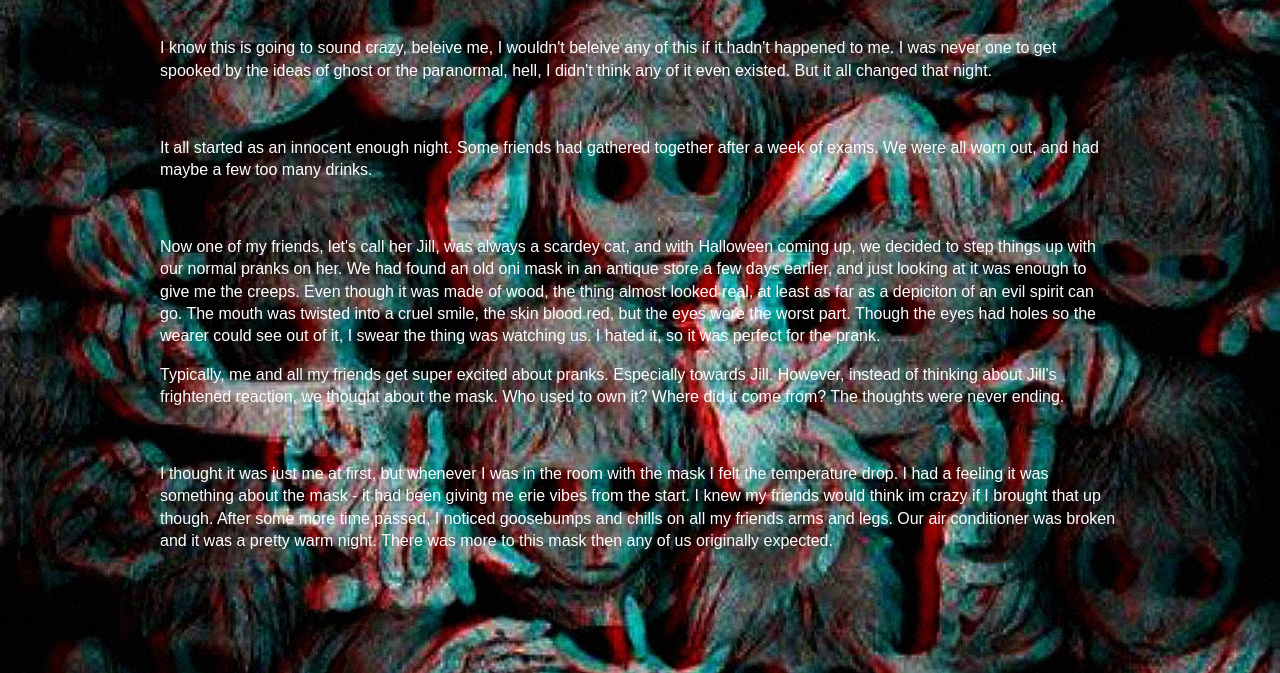
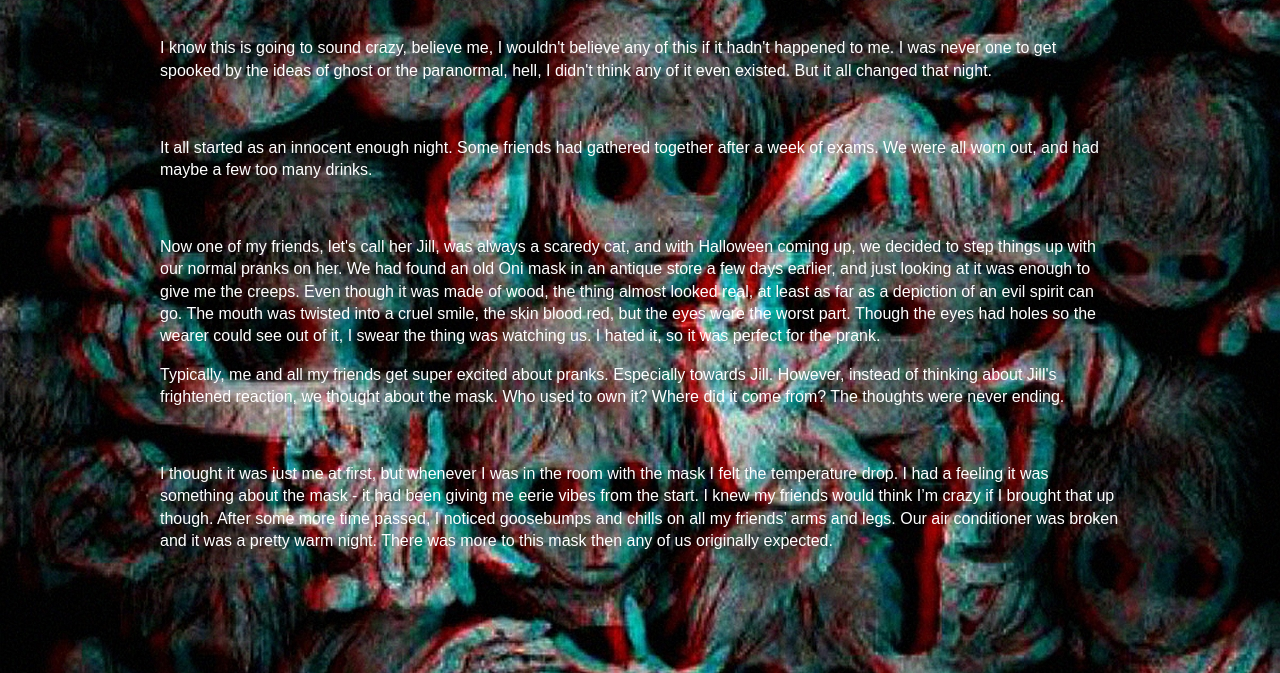
Before and after one commit to drwhich/Exquisite-Corpse, a plain HTML site: page index.html in a window 1280 px wide. Shown: the part 127-800 px from the top of the page. Drawn offline with nearby package versions, Linux system fonts and the light colour scheme.

Commit message:
Spelling Corrections
I corrected all the spelling errors that didn't conflict with the
storyline. There are still a couple grammatical errors that I thought
might be there on purpose for effect.

```diff
--- a/index.html
+++ b/index.html
@@ -1,7 +1,7 @@
     <head>
         <meta charset="utf-8">
         <meta http-equiv="x-ua-compatible" content="ie=edge">
-        <title>Semantic Markup Boilerplate</title>
+        <title>Exquisite Corpse</title>
         <title>Exquisite Corpse</title>
         <meta name="description" content="Class demo of html5 boilerplate and html5 structure and semantics">
         <meta name="viewport" content="width=device-width, initial-scale=1">
@@ -29,11 +29,13 @@
 
 
         <!-- Brady did this part -->
-  <p>I know this is going to sound crazy, beleive me, I wouldn't beleive any of this if it hadn't happened to me. I was never one to get spooked by the ideas of ghost or the paranormal, hell, I didn't think any of it even existed. But it all changed that night.</p>
+  <section class="Brady">
+  <p>I know this is going to sound crazy, believe me, I wouldn't believe any of this if it hadn't happened to me. I was never one to get spooked by the ideas of ghost or the paranormal, hell, I didn't think any of it even existed. But it all changed that night.</p>
   <br>
   <p>It all started as an innocent enough night. Some friends had gathered together after a week of exams. We were all worn out, and had maybe a few too many drinks.</p>
   <br>
-  <p>Now one of my friends, let's call her Jill, was always a scardey cat, and with Halloween coming up, we decided to step things up with our normal pranks on her. We had found an old oni mask in an antique store a few days earlier, and just looking at it was enough to give me the creeps. Even though it was made of wood, the thing almost looked real, at least as far as a depiciton of an evil spirit can go. The mouth was twisted into a cruel smile, the skin blood red, but the eyes were the worst part. Though the eyes had holes so the wearer could see out of it, I swear the thing was watching us. I hated it, so it was perfect for the prank.</p>
+  <p>Now one of my friends, let's call her Jill, was always a scaredy cat, and with Halloween coming up, we decided to step things up with our normal pranks on her. We had found an old Oni mask in an antique store a few days earlier, and just looking at it was enough to give me the creeps. Even though it was made of wood, the thing almost looked real, at least as far as a depiction of an evil spirit can go. The mouth was twisted into a cruel smile, the skin blood red, but the eyes were the worst part. Though the eyes had holes so the wearer could see out of it, I swear the thing was watching us. I hated it, so it was perfect for the prank.</p>
+  </section>
 
 
         <!-- end brady stuff -->
@@ -42,8 +44,12 @@
 <section class="Eli">
   <p>Typically, me and all my friends get super excited about pranks. Especially towards Jill. However, instead of thinking about Jill's frightened reaction, we thought about the mask. Who used to own it? Where did it come from? The thoughts were never ending.</p>
   <br>
-  <p>I thought it was just me at first, but whenever I was in the room with the mask I felt the temperature drop. I had a feeling it was something about the mask - it had been giving me erie vibes from the start. I knew my friends would think im crazy if I brought that up though. After some more time passed, I noticed goosebumps and chills on all my friends arms and legs. Our air conditioner was broken and it was a pretty warm night. There was more to this mask then any of us originally expected. </p>
-</section>
+  <p>I thought it was just me at first, but whenever I was in the room with the mask I felt the temperature drop. I had a feeling it was something about the mask - it had been giving me eerie vibes from the start. I knew my friends would think I’m crazy if I brought that up though. After some more time passed, I noticed goosebumps and chills on all my friends’ arms and legs. Our air conditioner was broken and it was a pretty warm night. There was more to this mask then any of us originally expected.</p>
+</section><!--End of Eli -->
+
+
+
+<!-- End of Lupe-->
 
          <!--  <p>I wake up at night, and I hear a creak. </p>
           <p>I discover the <i>door</i> sliding open.</p>
```
Also changed, not shown: 2 other files.
